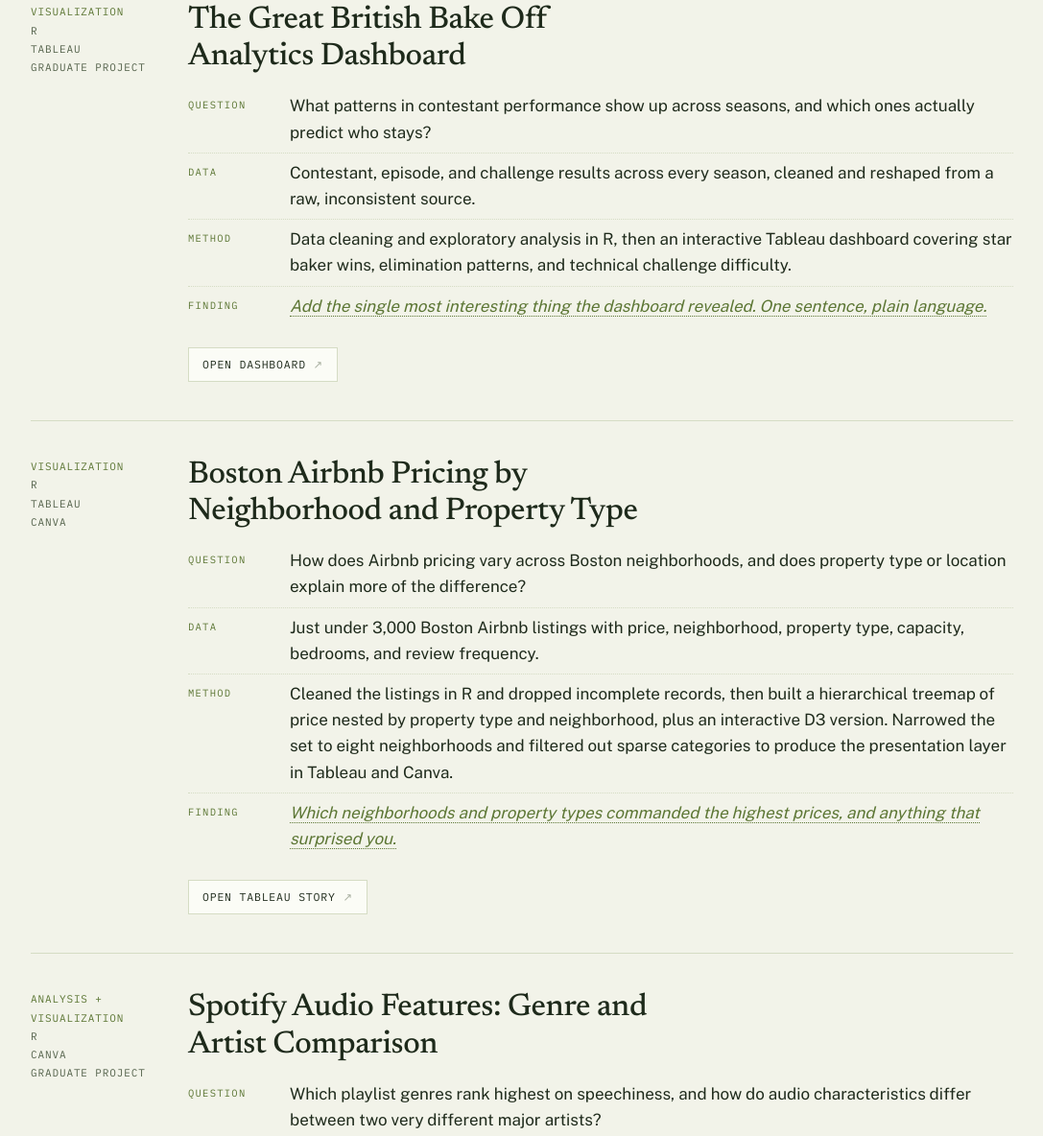
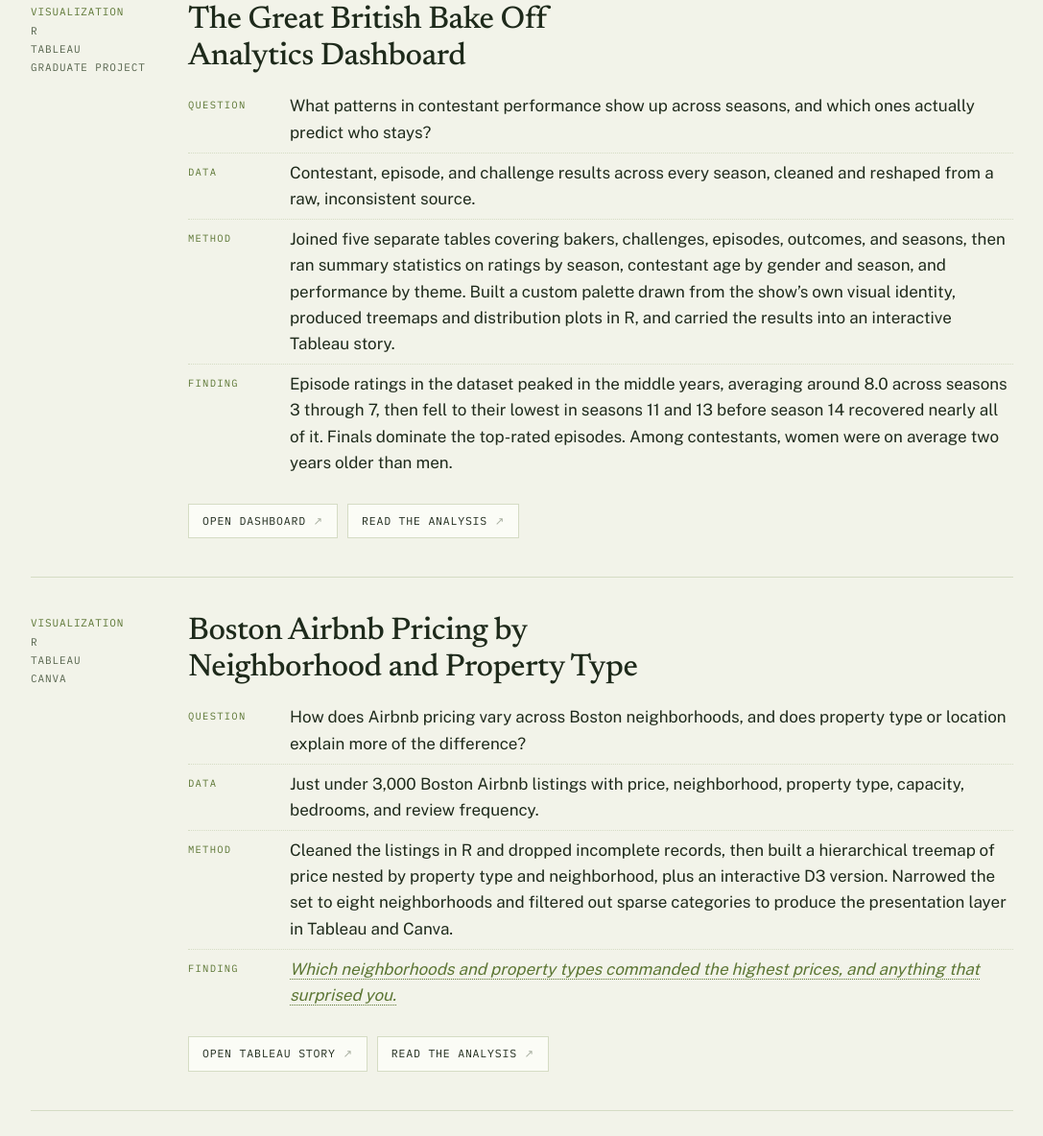
Before and after one commit to mambachew/mambachew.github.io, a plain HTML site: page index.html in a window 1280 px wide. Shown: the part 2744-3928 px from the top of the page at 96% size, without its empty margins (96-1183 px from the left). Drawn offline with nearby package versions, Linux system fonts and the light colour scheme.

Commit message:
Add files via upload

```diff
--- a/index.html
+++ b/index.html
@@ -378,6 +378,8 @@
         <div class="chips">
           <a class="chip" href="https://public.tableau.com/shared/GS4YK622Q?:display_count=n&amp;:origin=viz_share_link">Open Tableau story</a>
 
+
+          <a class="chip" href="https://mambachew.github.io/analyses/inc-5000.html">Read the analysis</a>
         </div>
       </div>
     </article>
@@ -435,15 +437,17 @@
           </div>
           <div>
             <dt>Method</dt>
-            <dd>Data cleaning and exploratory analysis in R, then an interactive Tableau dashboard covering star baker wins, elimination patterns, and technical challenge difficulty.</dd>
+            <dd>Joined five separate tables covering bakers, challenges, episodes, outcomes, and seasons, then ran summary statistics on ratings by season, contestant age by gender and season, and performance by theme. Built a custom palette drawn from the show’s own visual identity, produced treemaps and distribution plots in R, and carried the results into an interactive Tableau story.</dd>
           </div>
           <div>
             <dt>Finding</dt>
-            <dd><span class="todo">Add the single most interesting thing the dashboard revealed. One sentence, plain language.</span></dd>
+            <dd>Episode ratings in the dataset peaked in the middle years, averaging around 8.0 across seasons 3 through 7, then fell to their lowest in seasons 11 and 13 before season 14 recovered nearly all of it. Finals dominate the top-rated episodes. Among contestants, women were on average two years older than men.</dd>
           </div>
         </dl>
         <div class="chips">
           <a class="chip" href="https://public.tableau.com/views/INSH5302_DataVisualizationProject2/DataVizProject2?:language=en-US&amp;:sid=&amp;:redirect=auth&amp;:display_count=n&amp;:origin=viz_share_link">Open dashboard</a>
+
+          <a class="chip" href="https://mambachew.github.io/analyses/bake-off.html">Read the analysis</a>
         </div>
       </div>
     </article>
@@ -478,6 +482,8 @@
         <div class="chips">
           <a class="chip" href="https://public.tableau.com/views/INSH5302_Homework6Story/Story1?:language=en-US&amp;:sid=&amp;:redirect=auth&amp;:display_count=n&amp;:origin=viz_share_link">Open Tableau story</a>
 
+
+          <a class="chip" href="https://mambachew.github.io/analyses/boston-airbnb.html">Read the analysis</a>
         </div>
       </div>
     </article>
@@ -512,6 +518,8 @@
         <div class="chips">
           <a class="chip" href="https://canva.link/lcs6ygc0r1tstg8">View in Canva</a>
 
+
+          <a class="chip" href="https://mambachew.github.io/analyses/spotify-audio-features.html">Read the analysis</a>
         </div>
       </div>
     </article>
@@ -545,6 +553,8 @@
         </dl>
         <div class="chips">
           <a class="chip" href="https://canva.link/g2uf4llwdh4lxii">View in Canva</a>
+
+          <a class="chip" href="https://mambachew.github.io/analyses/coffee-ratings.html">Read the analysis</a>
         </div>
       </div>
     </article>
```
